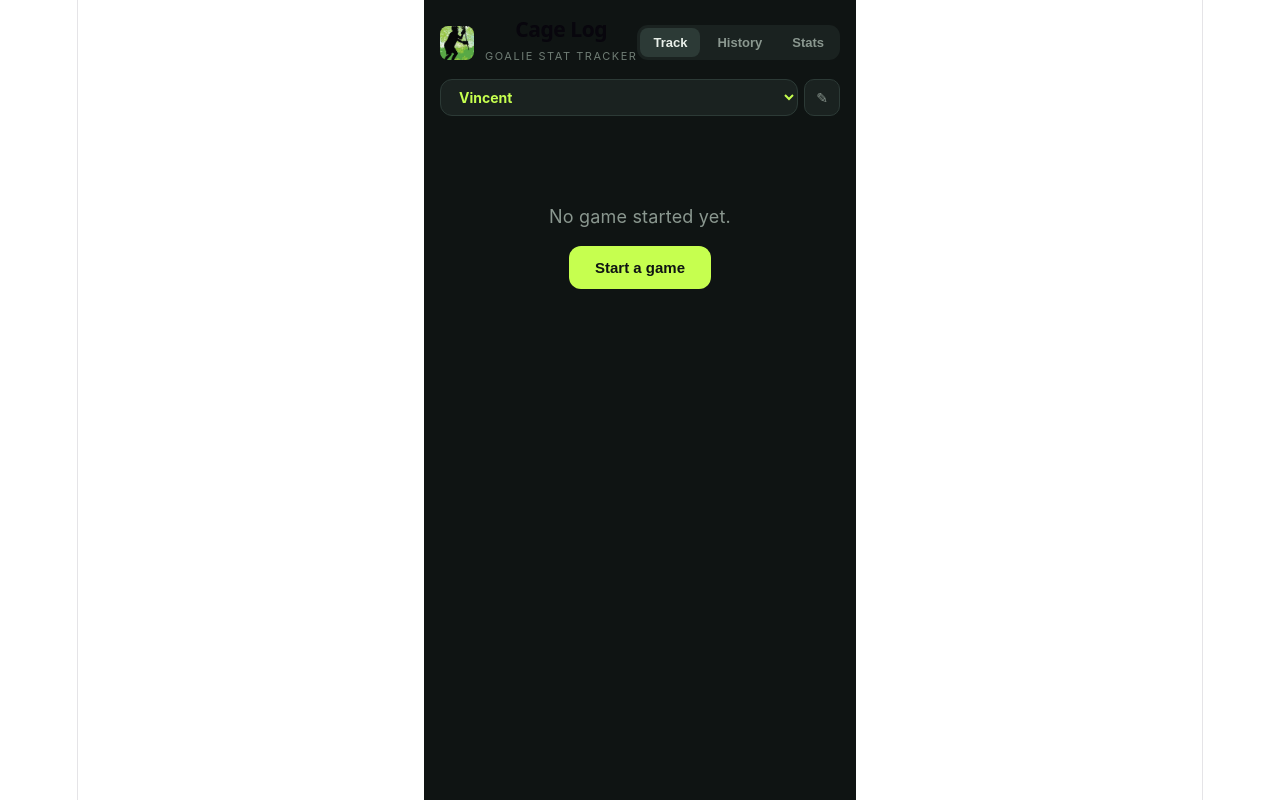
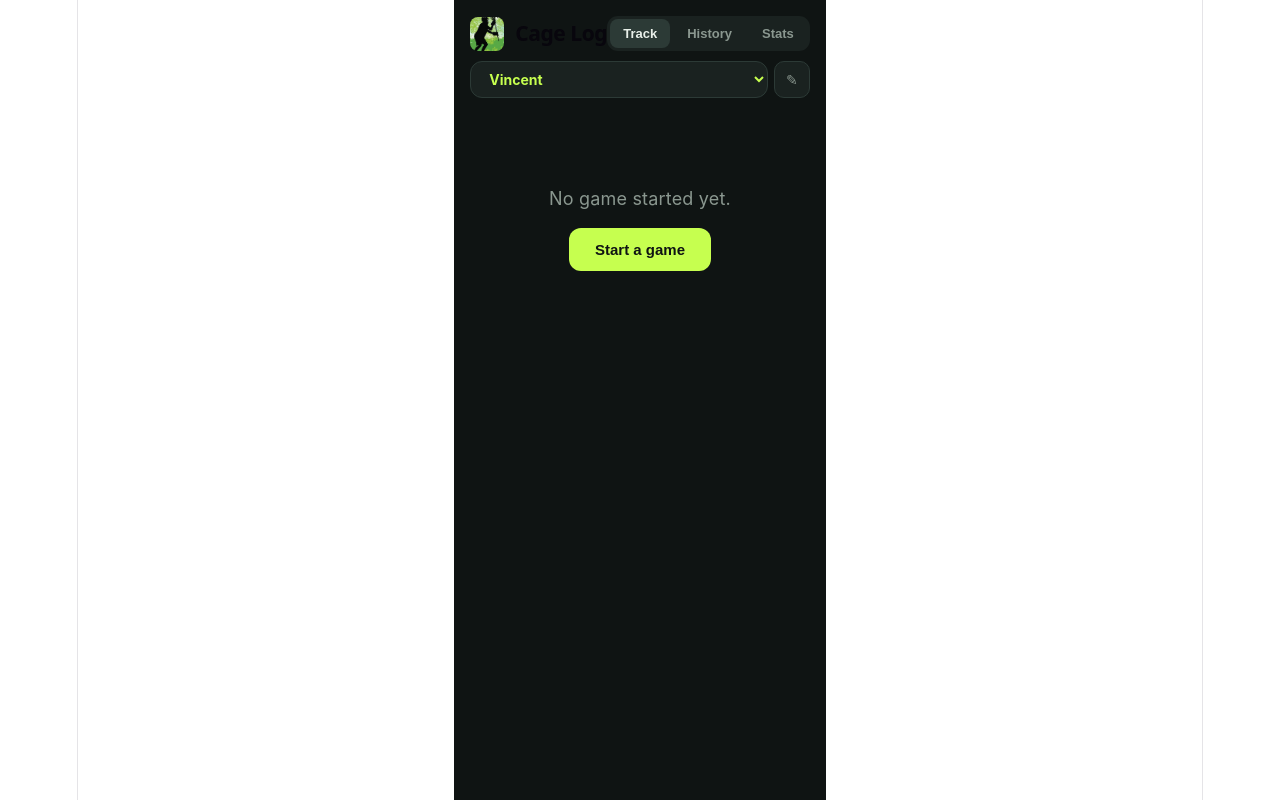
Before and after one commit to npomo/cage-log, a React (Vite) app: page / in a window 1280 px wide. Built offline with nearby package versions, Linux system fonts and the light colour scheme.

Commit message:
Remove subtitle text from header

```diff
--- a/src/GoalieTracker.jsx
+++ b/src/GoalieTracker.jsx
@@ -361,7 +361,6 @@ export default function GoalieTracker() {
             </span>
             <div>
               <h1>Cage Log</h1>
-              <p className="sub">Goalie stat tracker</p>
             </div>
           </div>
           <nav className="tabs">
@@ -836,7 +835,6 @@ h1, h2 { margin: 0; }
 .crest-mark { display: inline-flex; width: 34px; height: 34px; border-radius: 8px; overflow: hidden; flex-shrink: 0; }
 .crest-mark img { width: 100%; height: 100%; object-fit: cover; }
 .crest h1 { font-size: 21px; font-weight: 800; letter-spacing: -0.02em; }
-.sub { margin: 1px 0 0; font-size: 11px; color: #6f7c74; text-transform: uppercase; letter-spacing: 0.14em; }
 .tabs { display: flex; gap: 4px; background: #1a2220; padding: 3px; border-radius: 11px; }
 .tab { border: 0; background: transparent; color: #8a978f; font-size: 13px; font-weight: 600; padding: 7px 13px; border-radius: 8px; cursor: pointer; }
 .tab.on { background: #2c3a36; color: #e8efe9; }
```
